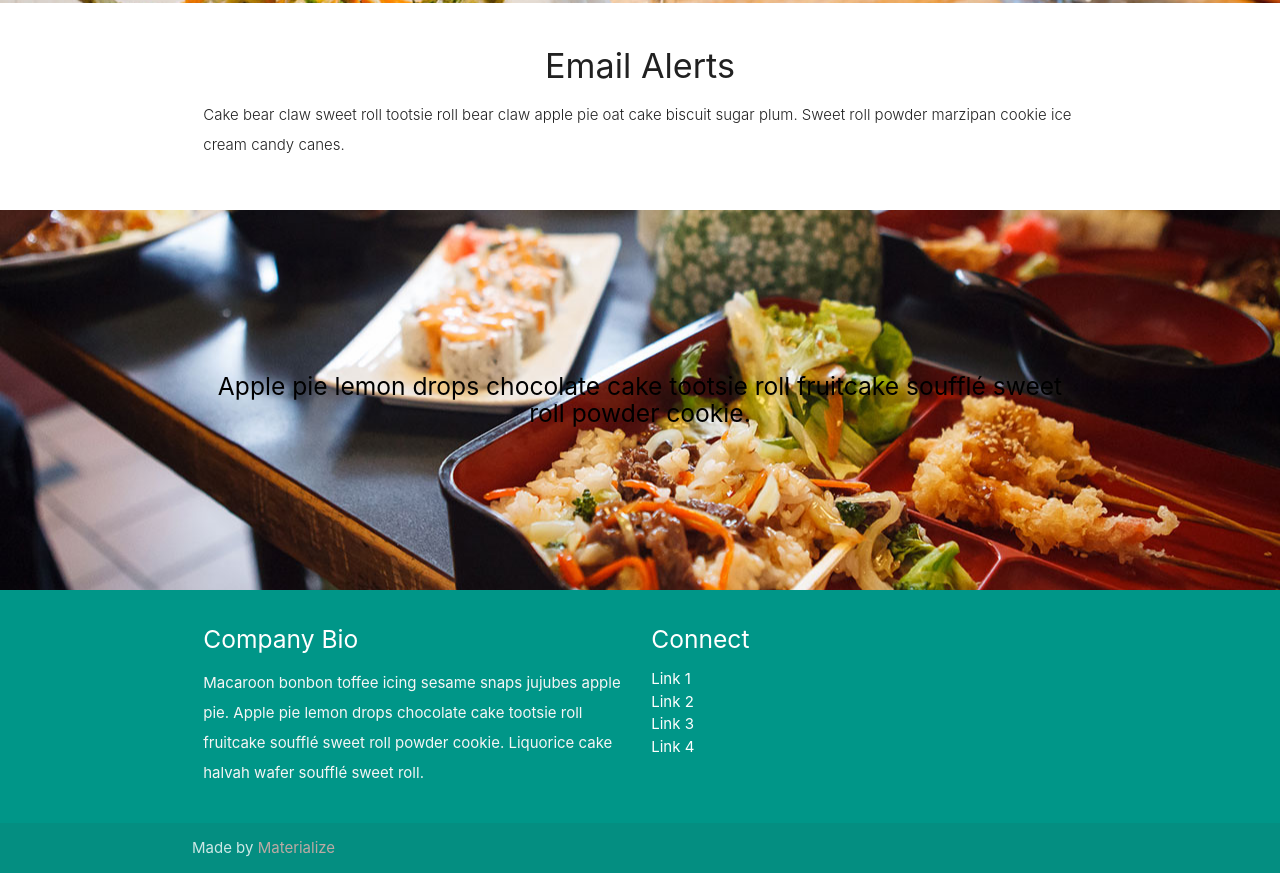
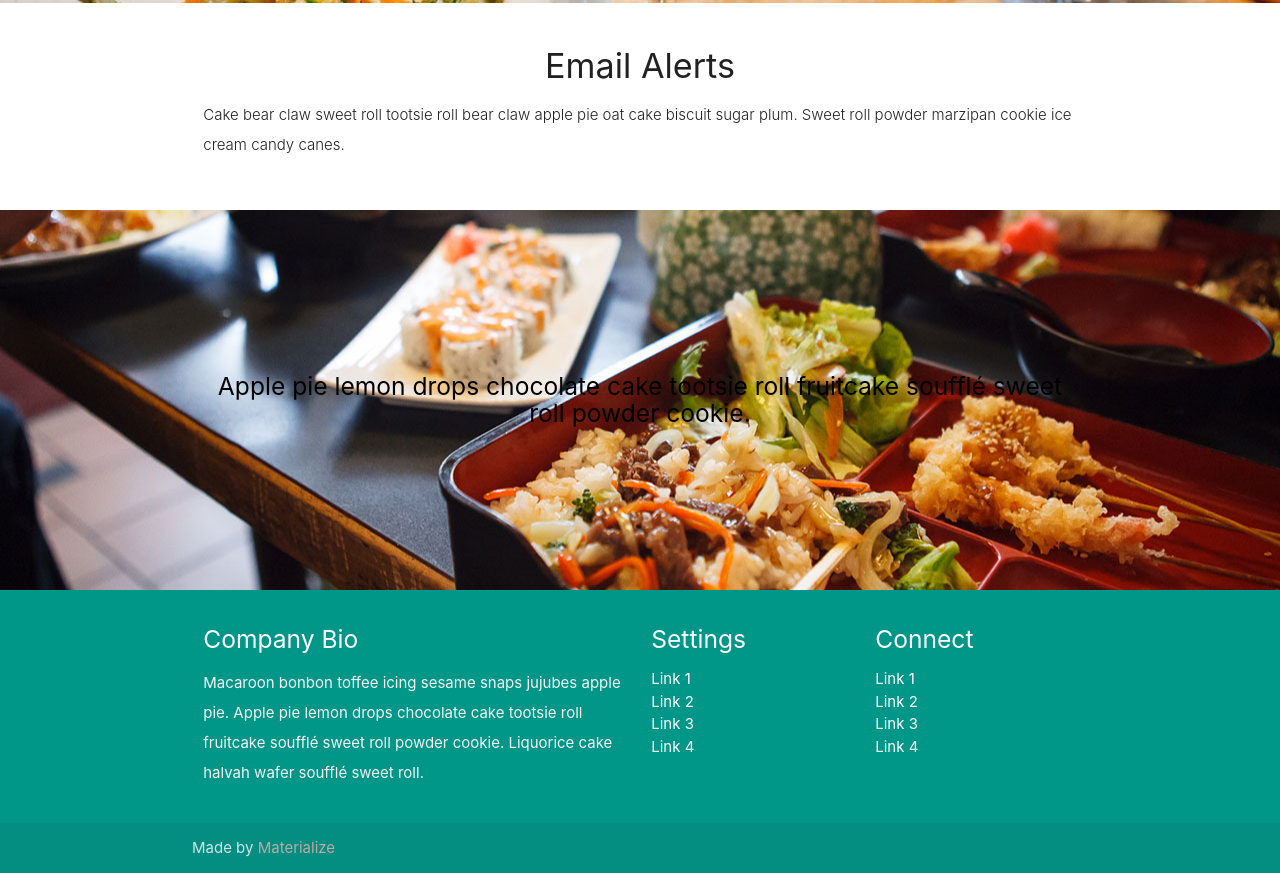
Before and after one commit to thomson3914/cityClippers, a plain HTML site: page index.html in a window 1280 px wide. Shown: the part 1028-1901 px from the top of the page. Drawn offline with nearby package versions, Linux system fonts and the light colour scheme.

Commit message:
third upload

```diff
--- a/index.html
+++ b/index.html
@@ -126,7 +126,7 @@
 
 
         </div>
-        <!-- <div class="col l3 s12">
+        <div class="col l3 s12">
             <h5 class="white-text">Settings</h5>
             <ul>
               <li><a class="white-text" href="#!">Link 1</a></li>
@@ -134,7 +134,7 @@
               <li><a class="white-text" href="#!">Link 3</a></li>
               <li><a class="white-text" href="#!">Link 4</a></li>
             </ul>
-        </div> -->
+          </div>
           <div class="col l3 s12">
             <h5 class="white-text">Connect</h5>
             <ul>
```
Lines whose indentation alone changed are shown as unchanged.
